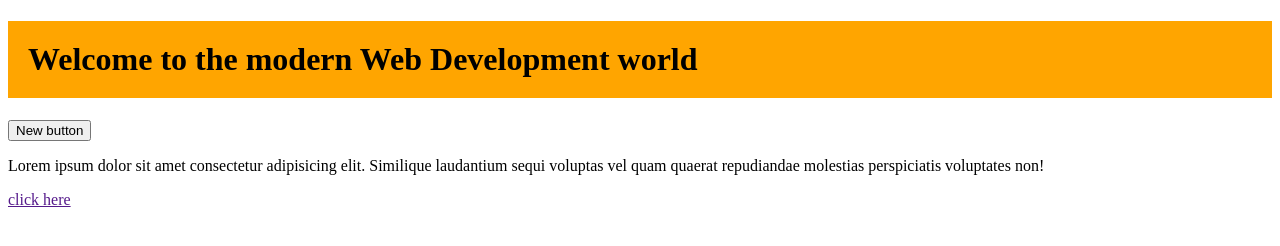
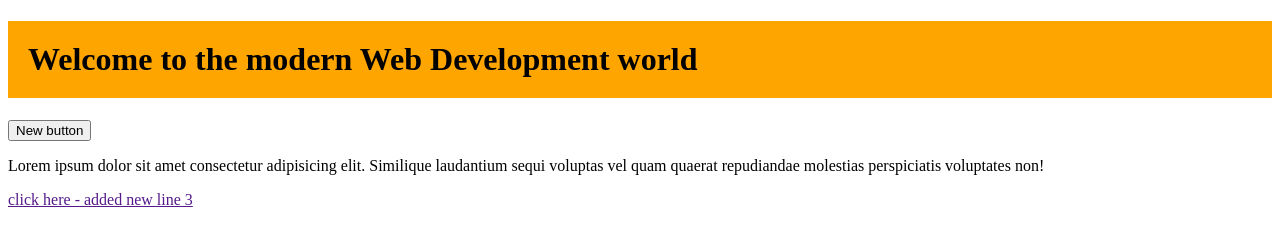
Before and after one commit to learnwithprati/newLocalProjectRepo, a plain HTML site: page index.html in a window 1280 px wide. Drawn offline with Linux system fonts and the light colour scheme.

Commit message:
added new line 3

```diff
--- a/index.html
+++ b/index.html
@@ -17,7 +17,7 @@
     <p>Lorem ipsum dolor sit amet consectetur adipisicing elit. Similique laudantium sequi voluptas vel quam quaerat
         repudiandae molestias perspiciatis voluptates non!</p>
 
-        <a href="">click here</a>
+        <a href="">click here - added new line 3</a>
 
 </body>
 
```
